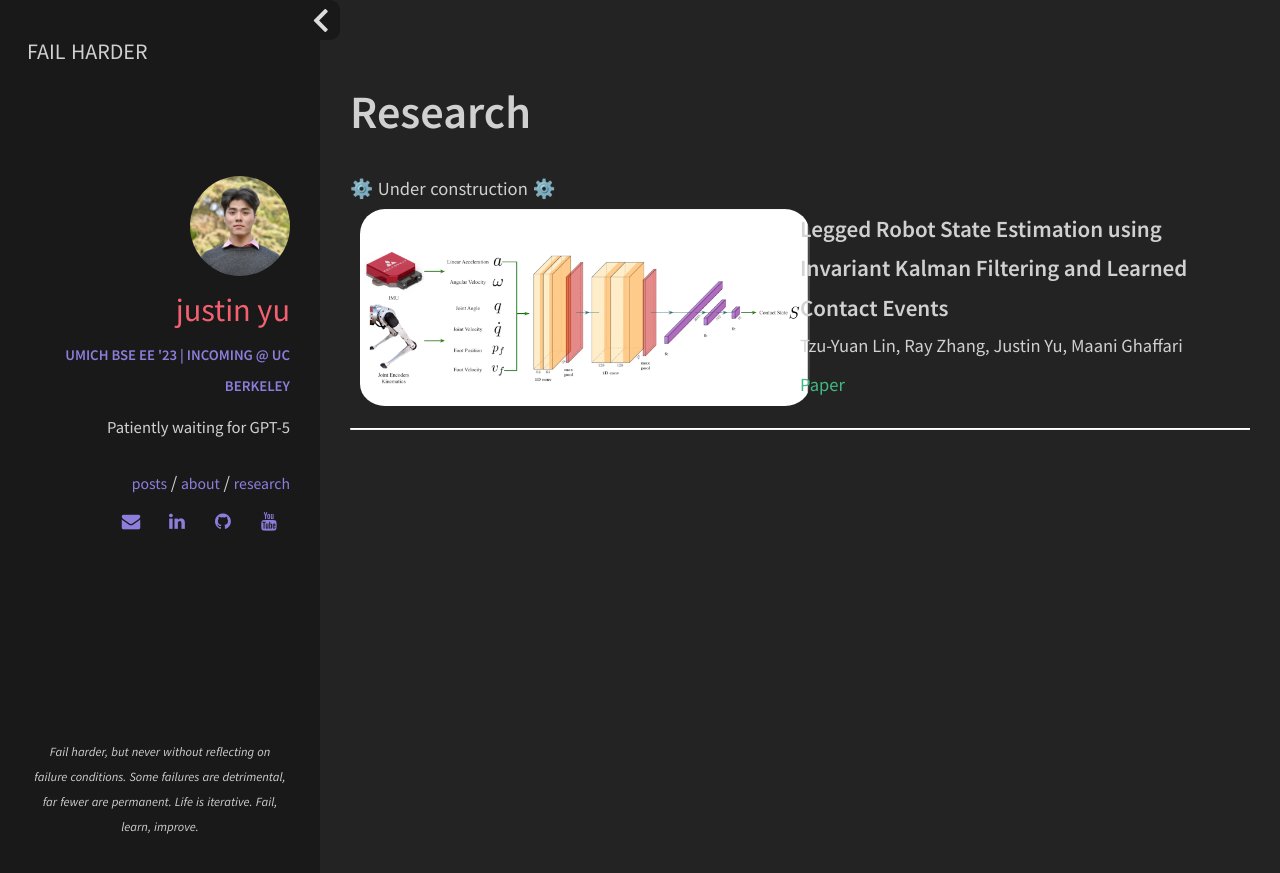
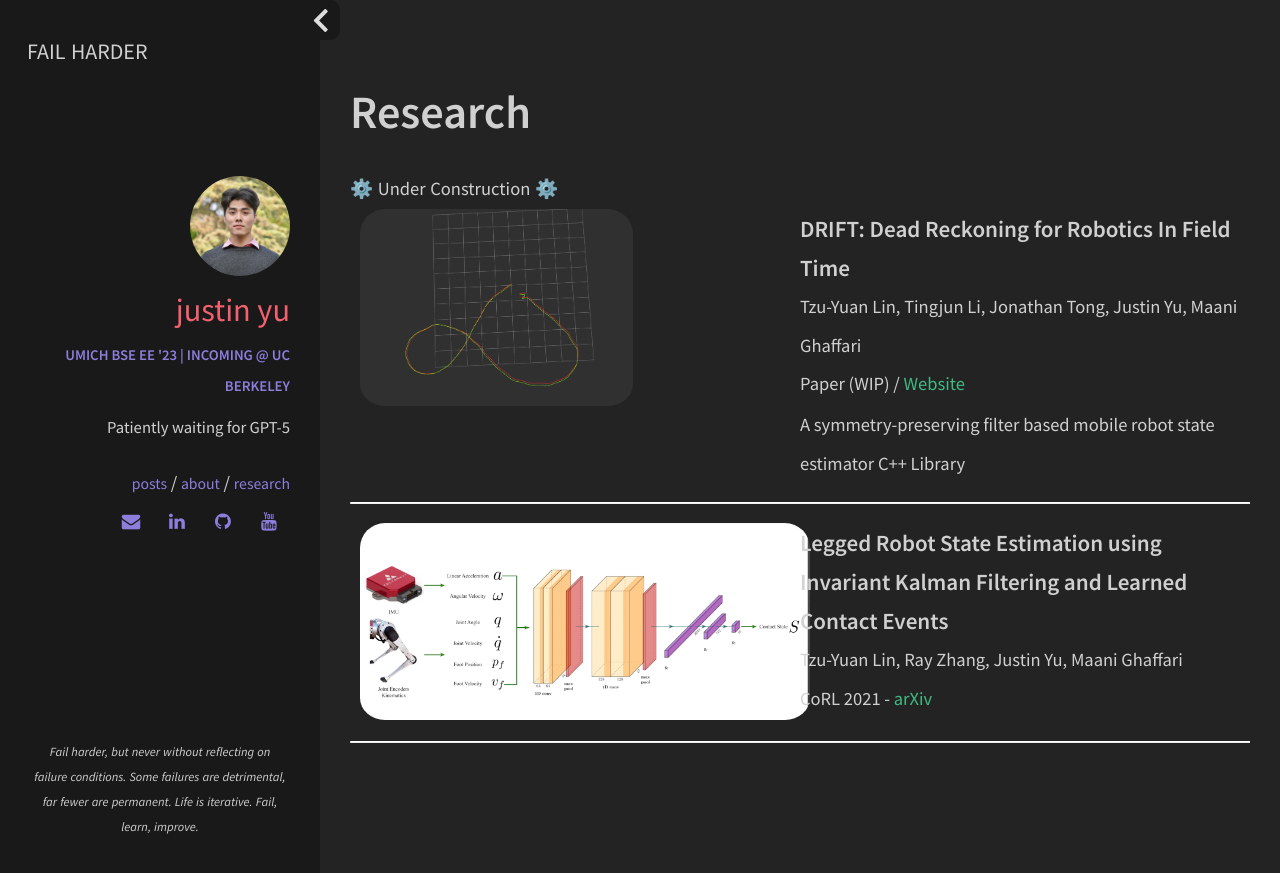
Before and after one commit to uynitsuj/uynitsuj.github.io, a Jekyll site: the page built from publications.html, in a window 1280 px wide. Shown: the top 873 px of the page. Built offline with Jekyll 4.4.1, drawn with Linux system fonts in a browser that asks for light colours.

Commit message:
add DRIFT

```diff
--- a/_includes/sections/publications.html
+++ b/_includes/sections/publications.html
@@ -1,33 +1,53 @@
 <h1><span data-i18n="skills.my_skills">Research</span></h1>
 
-<p>⚙️ Under construction ⚙️</p>
+<p>⚙️ Under Construction ⚙️</p>
 
-{% for pub in site.data.index.publications %}
 <div class="row">
     <div class="col">
-        <div class="col m6" style="float:left">{% if pub.image %}
+        <div class="col m6" style="float:left">
             <img align="left" class="hidden-md" style="margin-left:10px;border-radius:25px;padding-bottom:3px"
-                src="{{ site.url }}/img/pub/{{ pub.image }}" alt="{{ site.url }}/img/pub/{{ pub.image }}" height="200">
-            {% endif %}
+                src="{{ site.url }}/img/pub/DRIFT.png" alt="{{ site.url }}/img/pub/DRIFT.png" height="200">
         </div>
         <div class="col m6">
             <!-- TITLE -->
-            <h4 style="margin: 0">{{ pub.title }}</h4>
+            <h4 style="margin: 0">DRIFT: Dead Reckoning for Robotics In Field Time</h4>
             <!-- AUTHORS -->
-            {{ pub.authors }}
+            Tzu-Yuan Lin, Tingjun Li, Jonathan Tong, Justin Yu, Maani Ghaffari
             <br>
             <!-- <br> -->
             <!-- CONFERENCE -->
             <!-- Submitted to <em>ICRA</em> 2023 -->
             <!-- LINKS -->
-            <a href="{{ pub.pub }}">Paper</a> {% if pub.website %} / <a href="{{ pub.website }}">Website</a>{% endif %}
+            Paper (WIP) / <a href="https://umich-curly.github.io/DRIFT_Website/">Website</a>
             <p></p>
             <!-- SUMMARY -->
-            {% if pub.desc %}
-            {{ pub.desc }}
-            {% endif %}
+            A symmetry-preserving filter based mobile robot state estimator C++ Library
         </div>
     </div>
 </div>
 <hr>
-{% endfor %}
+
+<div class="row">
+    <div class="col">
+        <div class="col m6" style="float:left">
+            <img align="left" class="hidden-md" style="margin-left:10px;border-radius:25px;padding-bottom:3px"
+                src="{{ site.url }}/img/pub/cheetahcnn.png" alt="{{ site.url }}/img/pub/cheetahcnn.png" height="200">
+        </div>
+        <div class="col m6">
+            <!-- TITLE -->
+            <h4 style="margin: 0">Legged Robot State Estimation using Invariant Kalman Filtering and Learned Contact
+                Events</h4>
+            <!-- AUTHORS -->
+            Tzu-Yuan Lin, Ray Zhang, Justin Yu, Maani Ghaffari
+            <br>
+            <!-- <br> -->
+            <!-- CONFERENCE -->
+            <!-- Submitted to <em>ICRA</em> 2023 -->
+            <!-- LINKS -->
+            CoRL 2021 - <a href="https://arxiv.org/abs/2106.15713">arXiv</a>
+            <p></p>
+            <!-- SUMMARY -->
+        </div>
+    </div>
+</div>
+<hr>
```
Also changed, not shown: img/pub/DRIFT.png (renamed from img/robots/DRIFT.png), 3 other files.
